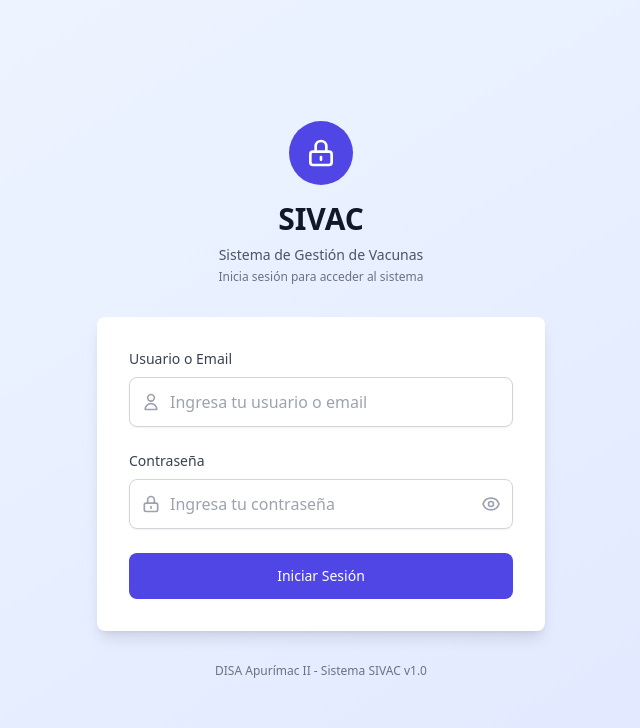
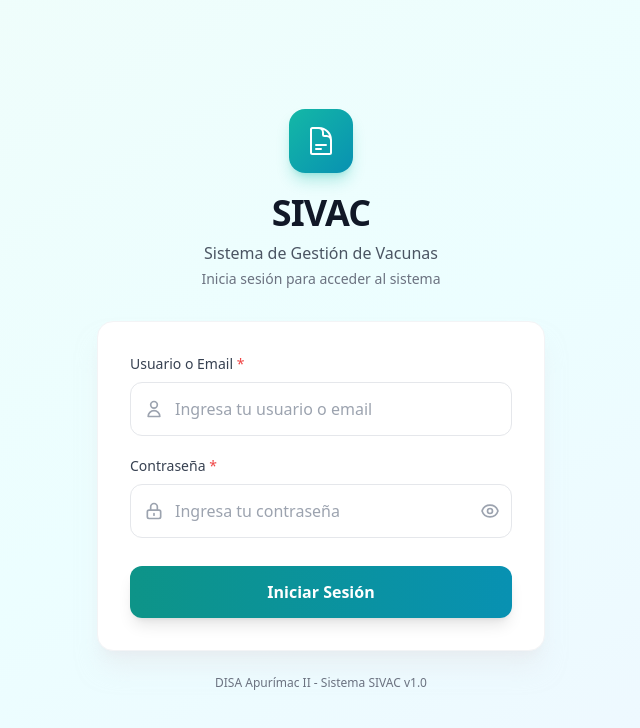
Before and after one commit to JoseLuisQL/syncova, a React (Vite) app: page /debug in a window 1280 px wide. Shown: the top 728 px of the page, without its empty margins (319-959 px from the left). Built offline with nearby package versions, Linux system fonts and the light colour scheme; no server answers.

Commit message:
feat: add login form component with client-side validation, authentication logic, and rate limit handling.

```diff
--- a/src/components/auth/LoginForm.tsx
+++ b/src/components/auth/LoginForm.tsx
@@ -1,12 +1,334 @@
-import React, { useState } from 'react';
+import React, { useState, useCallback, useMemo } from 'react';
 import { useAuth } from '../../contexts/AuthContext';
 import { LoginDto } from '../../types';
 import { useToastContext } from '../../contexts/ToastContext';
 import { useRateLimitHandler } from '../../hooks/useRateLimitHandler';
 
-/**
- * Componente de formulario de login
- */
+// ============================================================================
+// CONSTANTS
+// ============================================================================
+
+const INPUT_BASE_CLASSES =
+  'block w-full pl-11 pr-4 py-3.5 border rounded-xl text-gray-900 placeholder-gray-400 ' +
+  'focus:outline-none focus:ring-2 focus:border-transparent transition-all duration-200 ' +
+  'text-sm sm:text-base';
+
+const INPUT_NORMAL_CLASSES = 'border-gray-200 focus:ring-teal-500 hover:border-gray-300';
+const INPUT_ERROR_CLASSES = 'border-red-300 focus:ring-red-500 bg-red-50/30';
+
+const LABEL_CLASSES = 'block text-sm font-medium text-gray-700 mb-2';
+const ERROR_TEXT_CLASSES = 'mt-1.5 text-sm text-red-600 flex items-center gap-1.5';
+
+// ============================================================================
+// VALIDATION HELPERS
+// ============================================================================
+
+interface ValidationErrors {
+  usuario?: string;
+  password?: string;
+}
+
+const isValidEmail = (email: string): boolean => {
+  const emailRegex = /^[^\s@]+@[^\s@]+\.[^\s@]+$/;
+  return emailRegex.test(email);
+};
+
+const validateLoginForm = (data: LoginDto): ValidationErrors => {
+  const errors: ValidationErrors = {};
+  const trimmedUsuario = data.usuario.trim();
+
+  if (!trimmedUsuario) {
+    errors.usuario = 'El usuario es requerido';
+  } else if (trimmedUsuario.length < 3) {
+    errors.usuario = 'El usuario debe tener al menos 3 caracteres';
+  } else if (trimmedUsuario.includes('@') && !isValidEmail(trimmedUsuario)) {
+    errors.usuario = 'El formato del email no es válido';
+  } else if (/\s/.test(trimmedUsuario)) {
+    errors.usuario = 'El usuario no puede contener espacios';
+  }
+
+  if (!data.password) {
+    errors.password = 'La contraseña es requerida';
+  }
+
+  return errors;
+};
+
+// ============================================================================
+// ICON COMPONENTS
+// ============================================================================
+
+const VaccineIcon: React.FC<{ className?: string }> = ({ className = 'h-8 w-8' }) => (
+  <svg className={className} fill="none" stroke="currentColor" viewBox="0 0 24 24">
+    <path
+      strokeLinecap="round"
+      strokeLinejoin="round"
+      strokeWidth={1.5}
+      d="M19.5 14.25v-2.625a3.375 3.375 0 00-3.375-3.375h-1.5A1.125 1.125 0 0113.5 7.125v-1.5a3.375 3.375 0 00-3.375-3.375H8.25m0 12.75h7.5m-7.5 3H12M10.5 2.25H5.625c-.621 0-1.125.504-1.125 1.125v17.25c0 .621.504 1.125 1.125 1.125h12.75c.621 0 1.125-.504 1.125-1.125V11.25a9 9 0 00-9-9z"
+    />
+  </svg>
+);
+
+const UserIcon: React.FC<{ className?: string }> = ({ className = 'h-5 w-5' }) => (
+  <svg className={className} fill="none" stroke="currentColor" viewBox="0 0 24 24">
+    <path
+      strokeLinecap="round"
+      strokeLinejoin="round"
+      strokeWidth={2}
+      d="M16 7a4 4 0 11-8 0 4 4 0 018 0zM12 14a7 7 0 00-7 7h14a7 7 0 00-7-7z"
+    />
+  </svg>
+);
+
+const LockIcon: React.FC<{ className?: string }> = ({ className = 'h-5 w-5' }) => (
+  <svg className={className} fill="none" stroke="currentColor" viewBox="0 0 24 24">
+    <path
+      strokeLinecap="round"
+      strokeLinejoin="round"
+      strokeWidth={2}
+      d="M12 15v2m-6 4h12a2 2 0 002-2v-6a2 2 0 00-2-2H6a2 2 0 00-2 2v6a2 2 0 002 2zm10-10V7a4 4 0 00-8 0v4h8z"
+    />
+  </svg>
+);
+
+const EyeIcon: React.FC<{ className?: string }> = ({ className = 'h-5 w-5' }) => (
+  <svg className={className} fill="none" stroke="currentColor" viewBox="0 0 24 24">
+    <path strokeLinecap="round" strokeLinejoin="round" strokeWidth={2} d="M15 12a3 3 0 11-6 0 3 3 0 016 0z" />
+    <path
+      strokeLinecap="round"
+      strokeLinejoin="round"
+      strokeWidth={2}
+      d="M2.458 12C3.732 7.943 7.523 5 12 5c4.478 0 8.268 2.943 9.542 7-1.274 4.057-5.064 7-9.542 7-4.477 0-8.268-2.943-9.542-7z"
+    />
+  </svg>
+);
+
+const EyeOffIcon: React.FC<{ className?: string }> = ({ className = 'h-5 w-5' }) => (
+  <svg className={className} fill="none" stroke="currentColor" viewBox="0 0 24 24">
+    <path
+      strokeLinecap="round"
+      strokeLinejoin="round"
+      strokeWidth={2}
+      d="M13.875 18.825A10.05 10.05 0 0112 19c-4.478 0-8.268-2.943-9.543-7a9.97 9.97 0 011.563-3.029m5.858.908a3 3 0 114.243 4.243M9.878 9.878l4.242 4.242M9.878 9.878L3 3m6.878 6.878L21 21"
+    />
+  </svg>
+);
+
+const SpinnerIcon: React.FC<{ className?: string }> = ({ className = 'h-5 w-5' }) => (
+  <svg className={`animate-spin ${className}`} fill="none" viewBox="0 0 24 24">
+    <circle className="opacity-25" cx="12" cy="12" r="10" stroke="currentColor" strokeWidth="4" />
+    <path
+      className="opacity-75"
+      fill="currentColor"
+      d="M4 12a8 8 0 018-8V0C5.373 0 0 5.373 0 12h4zm2 5.291A7.962 7.962 0 014 12H0c0 3.042 1.135 5.824 3 7.938l3-2.647z"
+    />
+  </svg>
+);
+
+const ClockIcon: React.FC<{ className?: string }> = ({ className = 'h-5 w-5' }) => (
+  <svg className={className} fill="none" stroke="currentColor" viewBox="0 0 24 24">
+    <path
+      strokeLinecap="round"
+      strokeLinejoin="round"
+      strokeWidth={2}
+      d="M12 8v4l3 3m6-3a9 9 0 11-18 0 9 9 0 0118 0z"
+    />
+  </svg>
+);
+
+const WarningIcon: React.FC<{ className?: string }> = ({ className = 'h-5 w-5' }) => (
+  <svg className={className} fill="none" stroke="currentColor" viewBox="0 0 24 24">
+    <path
+      strokeLinecap="round"
+      strokeLinejoin="round"
+      strokeWidth={2}
+      d="M12 9v2m0 4h.01m-6.938 4h13.856c1.54 0 2.502-1.667 1.732-2.5L13.732 4c-.77-.833-1.964-.833-2.732 0L3.732 16.5c-.77.833.192 2.5 1.732 2.5z"
+    />
+  </svg>
+);
+
+const ErrorIcon: React.FC<{ className?: string }> = ({ className = 'h-4 w-4' }) => (
+  <svg className={className} fill="currentColor" viewBox="0 0 20 20">
+    <path
+      fillRule="evenodd"
+      d="M18 10a8 8 0 11-16 0 8 8 0 0116 0zm-7 4a1 1 0 11-2 0 1 1 0 012 0zm-1-9a1 1 0 00-1 1v4a1 1 0 102 0V6a1 1 0 00-1-1z"
+      clipRule="evenodd"
+    />
+  </svg>
+);
+
+// ============================================================================
+// FORM INPUT COMPONENTS
+// ============================================================================
+
+interface InputFieldProps {
+  id: string;
+  name: string;
+  type: string;
+  label: string;
+  value: string;
+  placeholder: string;
+  error?: string;
+  autoComplete?: string;
+  icon: React.ReactNode;
+  onChange: (e: React.ChangeEvent<HTMLInputElement>) => void;
+  rightElement?: React.ReactNode;
+}
+
+const InputField: React.FC<InputFieldProps> = ({
+  id,
+  name,
+  type,
+  label,
+  value,
+  placeholder,
+  error,
+  autoComplete,
+  icon,
+  onChange,
+  rightElement,
+}) => {
+  const inputClasses = useMemo(
+    () => `${INPUT_BASE_CLASSES} ${error ? INPUT_ERROR_CLASSES : INPUT_NORMAL_CLASSES} ${rightElement ? 'pr-12' : ''}`,
+    [error, rightElement]
+  );
+
+  return (
+    <div>
+      <label htmlFor={id} className={LABEL_CLASSES}>
+        {label} <span className="text-red-500">*</span>
+      </label>
+      <div className="relative">
+        <div className="absolute inset-y-0 left-0 pl-3.5 flex items-center pointer-events-none">
+          <span className="text-gray-400">{icon}</span>
+        </div>
+        <input
+          id={id}
+          name={name}
+          type={type}
+          autoComplete={autoComplete}
+          required
+          value={value}
+          onChange={onChange}
+          className={inputClasses}
+          placeholder={placeholder}
+          aria-invalid={!!error}
+          aria-describedby={error ? `${id}-error` : undefined}
+        />
+        {rightElement && (
+          <div className="absolute inset-y-0 right-0 pr-3 flex items-center">
+            {rightElement}
+          </div>
+        )}
+      </div>
+      {error && (
+        <p id={`${id}-error`} className={ERROR_TEXT_CLASSES} role="alert">
+          <ErrorIcon />
+          {error}
+        </p>
+      )}
+    </div>
+  );
+};
+
+// ============================================================================
+// RATE LIMIT ALERT COMPONENT
+// ============================================================================
+
+interface RateLimitAlertProps {
+  remainingTime: number;
+}
+
+const RateLimitAlert: React.FC<RateLimitAlertProps> = ({ remainingTime }) => {
+  const minutes = Math.floor(remainingTime / 60);
+  const seconds = remainingTime % 60;
+  const timeDisplay = `${minutes}:${String(seconds).padStart(2, '0')}`;
+
+  return (
+    <div
+      className="mt-4 p-4 bg-amber-50 border border-amber-200 rounded-xl animate-fade-in"
+      role="alert"
+    >
+      <div className="flex items-start gap-3">
+        <WarningIcon className="h-5 w-5 text-amber-500 flex-shrink-0 mt-0.5" />
+        <div>
+          <p className="text-sm font-medium text-amber-800">
+            Demasiados intentos de login
+          </p>
+          <p className="text-sm text-amber-700 mt-1">
+            Podrá intentar nuevamente en{' '}
+            <span className="font-mono font-semibold">{timeDisplay}</span>
+          </p>
+        </div>
+      </div>
+    </div>
+  );
+};
+
+// ============================================================================
+// SUBMIT BUTTON COMPONENT
+// ============================================================================
+
+interface SubmitButtonProps {
+  isLoading: boolean;
+  canRetry: boolean;
+  remainingTime: number;
+}
+
+const SubmitButton: React.FC<SubmitButtonProps> = ({ isLoading, canRetry, remainingTime }) => {
+  const isDisabled = isLoading || !canRetry;
+
+  const buttonClasses = useMemo(() => {
+    const base =
+      'w-full flex items-center justify-center gap-2 py-3.5 px-4 rounded-xl text-sm sm:text-base ' +
+      'font-semibold text-white transition-all duration-200 focus:outline-none focus:ring-2 ' +
+      'focus:ring-offset-2 focus:ring-teal-500 shadow-lg';
+
+    if (isDisabled) {
+      return `${base} bg-gray-400 cursor-not-allowed shadow-none`;
+    }
+    return `${base} bg-gradient-to-r from-teal-600 to-cyan-600 hover:from-teal-700 hover:to-cyan-700 hover:shadow-xl active:scale-[0.98]`;
+  }, [isDisabled]);
+
+  const renderContent = () => {
+    if (isLoading) {
+      return (
+        <>
+          <SpinnerIcon className="h-5 w-5" />
+          <span>Iniciando sesión...</span>
+        </>
+      );
+    }
+
+    if (!canRetry) {
+      const minutes = Math.ceil(remainingTime / 60);
+      return (
+        <>
+          <ClockIcon className="h-5 w-5" />
+          <span>Espere {minutes} min</span>
+        </>
+      );
+    }
+
+    return <span>Iniciar Sesión</span>;
+  };
+
+  return (
+    <button
+      type="submit"
+      disabled={isDisabled}
+      className={buttonClasses}
+      aria-busy={isLoading}
+    >
+      {renderContent()}
+    </button>
+  );
+};
+
+// ============================================================================
+// MAIN LOGIN FORM COMPONENT
+// ============================================================================
+
 const LoginForm: React.FC = () => {
   const { login, isLoading } = useAuth();
   const { toast } = useToastContext();
@@ -16,60 +338,38 @@ const LoginForm: React.FC = () => {
     usuario: '',
     password: '',
   });
+  const [showPassword, setShowPassword] = useState(false);
+  const [errors, setErrors] = useState<ValidationErrors>({});
 
-  const [showPassword, setShowPassword] = useState(false);
-  const [errors, setErrors] = useState<Partial<LoginDto>>({});
+  const handleInputChange = useCallback((e: React.ChangeEvent<HTMLInputElement>) => {
+    const { name, value } = e.target;
 
-  /**
-   * Manejar cambios en los campos del formulario
-   */
-  const handleInputChange = (e: React.ChangeEvent<HTMLInputElement>) => {
-    const { name, value } = e.target;
     setFormData(prev => ({
       ...prev,
       [name]: value,
     }));
 
-    // Limpiar error del campo cuando el usuario empiece a escribir
-    if (errors[name as keyof LoginDto]) {
+    if (errors[name as keyof ValidationErrors]) {
       setErrors(prev => ({
         ...prev,
         [name]: undefined,
       }));
     }
-  };
+  }, [errors]);
 
-  /**
-   * Validar formulario
-   */
-  const validateForm = (): boolean => {
-    const newErrors: Partial<LoginDto> = {};
+  const togglePasswordVisibility = useCallback(() => {
+    setShowPassword(prev => !prev);
+  }, []);
 
-    if (!formData.usuario.trim()) {
-      newErrors.usuario = 'El usuario es requerido';
-    } else if (formData.usuario.length < 3) {
-      newErrors.usuario = 'El usuario debe tener al menos 3 caracteres';
-    }
-
-    if (!formData.password) {
-      newErrors.password = 'La contraseña es requerida';
-    }
-
-    setErrors(newErrors);
-    return Object.keys(newErrors).length === 0;
-  };
-
-  /**
-   * Manejar envío del formulario
-   */
-  const handleSubmit = async (e: React.FormEvent) => {
+  const handleSubmit = useCallback(async (e: React.FormEvent) => {
     e.preventDefault();
 
-    if (!validateForm()) {
+    const validationErrors = validateLoginForm(formData);
+    if (Object.keys(validationErrors).length > 0) {
+      setErrors(validationErrors);
       return;
     }
 
-    // Verificar si se puede reintentar
     if (!canRetry) {
       const minutes = Math.ceil(rateLimitState.remainingTime / 60);
       toast.error(`Debe esperar ${minutes} minuto${minutes > 1 ? 's' : ''} antes de intentar nuevamente`);
@@ -79,210 +379,100 @@ const LoginForm: React.FC = () => {
     try {
       await login(formData);
       toast.success('Inicio de sesión exitoso');
-    } catch (error: any) {
+    } catch (error: unknown) {
       console.error('Error en login:', error);
 
-      // Manejar error de rate limiting
       if (!handleRateLimitError(error)) {
-        // Si no es un error de rate limiting, mostrar error normal
-        toast.error(error.message || 'Error al iniciar sesión');
+        const errorMessage = error instanceof Error ? error.message : 'Error al iniciar sesión';
+        toast.error(errorMessage);
       }
     }
-  };
+  }, [formData, canRetry, rateLimitState.remainingTime, toast, login, handleRateLimitError]);
+
+  const passwordToggleButton = useMemo(() => (
+    <button
+      type="button"
+      onClick={togglePasswordVisibility}
+      className="text-gray-400 hover:text-gray-600 transition-colors focus:outline-none focus:text-teal-600"
+      aria-label={showPassword ? 'Ocultar contraseña' : 'Mostrar contraseña'}
+    >
+      {showPassword ? <EyeOffIcon /> : <EyeIcon />}
+    </button>
+  ), [showPassword, togglePasswordVisibility]);
 
   return (
-    <div className="min-h-screen flex items-center justify-center bg-gradient-to-br from-blue-50 to-indigo-100 py-12 px-4 sm:px-6 lg:px-8">
-      <div className="max-w-md w-full space-y-8">
+    <div className="min-h-screen flex items-center justify-center bg-gradient-to-br from-teal-50 via-cyan-50 to-blue-50 py-8 px-4 sm:px-6 lg:px-8">
+      <div className="max-w-md w-full">
         {/* Header */}
-        <div className="text-center">
-          <div className="mx-auto h-16 w-16 bg-indigo-600 rounded-full flex items-center justify-center mb-4">
-            <svg
-              className="h-8 w-8 text-white"
-              fill="none"
-              stroke="currentColor"
-              viewBox="0 0 24 24"
-            >
-              <path
-                strokeLinecap="round"
-                strokeLinejoin="round"
-                strokeWidth={2}
-                d="M12 15v2m-6 4h12a2 2 0 002-2v-6a2 2 0 00-2-2H6a2 2 0 00-2 2v6a2 2 0 002 2zm10-10V7a4 4 0 00-8 0v4h8z"
-              />
-            </svg>
+        <header className="text-center mb-8">
+          <div className="mx-auto h-16 w-16 bg-gradient-to-br from-teal-500 to-cyan-600 rounded-2xl flex items-center justify-center mb-5 shadow-lg shadow-teal-500/30 transform hover:scale-105 transition-transform">
+            <VaccineIcon className="h-8 w-8 text-white" />
           </div>
-          <h2 className="text-3xl font-bold text-gray-900 mb-2">
+          <h1 className="text-3xl sm:text-4xl font-bold text-gray-900 tracking-tight">
             SIVAC
-          </h2>
-          <p className="text-sm text-gray-600">
+          </h1>
+          <p className="text-base text-gray-600 mt-2">
             Sistema de Gestión de Vacunas
           </p>
-          <p className="text-xs text-gray-500 mt-1">
+          <p className="text-sm text-gray-500 mt-1">
             Inicia sesión para acceder al sistema
           </p>
-        </div>
+        </header>
 
-        {/* Formulario */}
-        <form className="mt-8 space-y-6" onSubmit={handleSubmit}>
-          <div className="bg-white rounded-lg shadow-lg p-8 space-y-6">
-            {/* Campo Usuario */}
-            <div>
-              <label htmlFor="usuario" className="block text-sm font-medium text-gray-700 mb-2">
-                Usuario o Email
-              </label>
-              <div className="relative">
-                <div className="absolute inset-y-0 left-0 pl-3 flex items-center pointer-events-none">
-                  <svg
-                    className="h-5 w-5 text-gray-400"
-                    fill="none"
-                    stroke="currentColor"
-                    viewBox="0 0 24 24"
-                  >
-                    <path
-                      strokeLinecap="round"
-                      strokeLinejoin="round"
-                      strokeWidth={2}
-                      d="M16 7a4 4 0 11-8 0 4 4 0 018 0zM12 14a7 7 0 00-7 7h14a7 7 0 00-7-7z"
-                    />
-                  </svg>
-                </div>
-                <input
+        {/* Form Card */}
+        <div className="bg-white rounded-2xl shadow-xl shadow-gray-200/50 p-6 sm:p-8 border border-gray-100">
+          <form onSubmit={handleSubmit} noValidate className="space-y-5">
+            {/* Username Field */}
+            <InputField
               id="usuario"
               name="usuario"
               type="text"
+              label="Usuario o Email"
+              value={formData.usuario}
+              placeholder="Ingresa tu usuario o email"
+              error={errors.usuario}
               autoComplete="username"
-                  required
-                  value={formData.usuario}
+              icon={<UserIcon />}
               onChange={handleInputChange}
-                  className={`block w-full pl-10 pr-3 py-3 border rounded-lg shadow-sm placeholder-gray-400 focus:outline-none focus:ring-2 focus:ring-indigo-500 focus:border-indigo-500 transition-colors ${
-                    errors.usuario
-                      ? 'border-red-300 focus:ring-red-500 focus:border-red-500'
-                      : 'border-gray-300'
-                  }`}
-                  placeholder="Ingresa tu usuario o email"
             />
-              </div>
-              {errors.usuario && (
-                <p className="mt-1 text-sm text-red-600">{errors.usuario}</p>
-              )}
-            </div>
 
-            {/* Campo Contraseña */}
-            <div>
-              <label htmlFor="password" className="block text-sm font-medium text-gray-700 mb-2">
-                Contraseña
-              </label>
-              <div className="relative">
-                <div className="absolute inset-y-0 left-0 pl-3 flex items-center pointer-events-none">
-                  <svg
-                    className="h-5 w-5 text-gray-400"
-                    fill="none"
-                    stroke="currentColor"
-                    viewBox="0 0 24 24"
-                  >
-                    <path
-                      strokeLinecap="round"
-                      strokeLinejoin="round"
-                      strokeWidth={2}
-                      d="M12 15v2m-6 4h12a2 2 0 002-2v-6a2 2 0 00-2-2H6a2 2 0 00-2 2v6a2 2 0 002 2zm10-10V7a4 4 0 00-8 0v4h8z"
-                    />
-                  </svg>
-                </div>
-                <input
+            {/* Password Field */}
+            <InputField
               id="password"
               name="password"
               type={showPassword ? 'text' : 'password'}
+              label="Contraseña"
+              value={formData.password}
+              placeholder="Ingresa tu contraseña"
+              error={errors.password}
               autoComplete="current-password"
-                  required
-                  value={formData.password}
+              icon={<LockIcon />}
               onChange={handleInputChange}
-                  className={`block w-full pl-10 pr-12 py-3 border rounded-lg shadow-sm placeholder-gray-400 focus:outline-none focus:ring-2 focus:ring-indigo-500 focus:border-indigo-500 transition-colors ${
-                    errors.password
-                      ? 'border-red-300 focus:ring-red-500 focus:border-red-500'
-                      : 'border-gray-300'
-                  }`}
-                  placeholder="Ingresa tu contraseña"
+              rightElement={passwordToggleButton}
             />
-                <button
-                  type="button"
-                  className="absolute inset-y-0 right-0 pr-3 flex items-center"
-                  onClick={() => setShowPassword(!showPassword)}
-                >
-                  {showPassword ? (
-                    <svg className="h-5 w-5 text-gray-400 hover:text-gray-600" fill="none" stroke="currentColor" viewBox="0 0 24 24">
-                      <path strokeLinecap="round" strokeLinejoin="round" strokeWidth={2} d="M13.875 18.825A10.05 10.05 0 0112 19c-4.478 0-8.268-2.943-9.543-7a9.97 9.97 0 011.563-3.029m5.858.908a3 3 0 114.243 4.243M9.878 9.878l4.242 4.242M9.878 9.878L3 3m6.878 6.878L21 21" />
-                    </svg>
-                  ) : (
-                    <svg className="h-5 w-5 text-gray-400 hover:text-gray-600" fill="none" stroke="currentColor" viewBox="0 0 24 24">
-                      <path strokeLinecap="round" strokeLinejoin="round" strokeWidth={2} d="M15 12a3 3 0 11-6 0 3 3 0 016 0z" />
-                      <path strokeLinecap="round" strokeLinejoin="round" strokeWidth={2} d="M2.458 12C3.732 7.943 7.523 5 12 5c4.478 0 8.268 2.943 9.542 7-1.274 4.057-5.064 7-9.542 7-4.477 0-8.268-2.943-9.542-7z" />
-                    </svg>
-                  )}
-                </button>
-              </div>
-              {errors.password && (
-                <p className="mt-1 text-sm text-red-600">{errors.password}</p>
-              )}
+
+            {/* Submit Button */}
+            <div className="pt-2">
+              <SubmitButton
+                isLoading={isLoading}
+                canRetry={canRetry}
+                remainingTime={rateLimitState.remainingTime}
+              />
             </div>
 
-            {/* Botón de envío */}
-            <div>
-              <button
-                type="submit"
-                disabled={isLoading || !canRetry}
-                className={`group relative w-full flex justify-center py-3 px-4 border border-transparent text-sm font-medium rounded-lg text-white transition-colors focus:outline-none focus:ring-2 focus:ring-offset-2 focus:ring-indigo-500 ${
-                  isLoading || !canRetry
-                    ? 'bg-indigo-400 cursor-not-allowed'
-                    : 'bg-indigo-600 hover:bg-indigo-700'
-                }`}
-              >
-                {isLoading ? (
-                  <>
-                    <svg className="animate-spin -ml-1 mr-3 h-5 w-5 text-white" fill="none" viewBox="0 0 24 24">
-                      <circle className="opacity-25" cx="12" cy="12" r="10" stroke="currentColor" strokeWidth="4"></circle>
-                      <path className="opacity-75" fill="currentColor" d="M4 12a8 8 0 018-8V0C5.373 0 0 5.373 0 12h4zm2 5.291A7.962 7.962 0 014 12H0c0 3.042 1.135 5.824 3 7.938l3-2.647z"></path>
-                    </svg>
-                    Iniciando sesión...
-                  </>
-                ) : !canRetry ? (
-                  <>
-                    <svg className="mr-2 h-5 w-5" fill="none" stroke="currentColor" viewBox="0 0 24 24">
-                      <path strokeLinecap="round" strokeLinejoin="round" strokeWidth={2} d="M12 8v4l3 3m6-3a9 9 0 11-18 0 9 9 0 0118 0z" />
-                    </svg>
-                    Espere {Math.ceil(rateLimitState.remainingTime / 60)} min
-                  </>
-                ) : (
-                  'Iniciar Sesión'
+            {/* Rate Limit Alert */}
+            {rateLimitState.isBlocked && (
+              <RateLimitAlert remainingTime={rateLimitState.remainingTime} />
             )}
-              </button>
-
-              {/* Mensaje de rate limiting */}
-              {rateLimitState.isBlocked && (
-                <div className="mt-3 p-3 bg-yellow-50 border border-yellow-200 rounded-lg">
-                  <div className="flex items-center">
-                    <svg className="h-5 w-5 text-yellow-400 mr-2" fill="none" stroke="currentColor" viewBox="0 0 24 24">
-                      <path strokeLinecap="round" strokeLinejoin="round" strokeWidth={2} d="M12 9v2m0 4h.01m-6.938 4h13.856c1.54 0 2.502-1.667 1.732-2.5L13.732 4c-.77-.833-1.964-.833-2.732 0L3.732 16.5c-.77.833.192 2.5 1.732 2.5z" />
-                    </svg>
-                    <div>
-                      <p className="text-sm text-yellow-800 font-medium">
-                        Demasiados intentos de login
-                      </p>
-                      <p className="text-xs text-yellow-700 mt-1">
-                        Podrá intentar nuevamente en {Math.floor(rateLimitState.remainingTime / 60)}:{String(rateLimitState.remainingTime % 60).padStart(2, '0')}
-                      </p>
+          </form>
         </div>
-                  </div>
-                </div>
-              )}
-            </div>
-          </div>
-        </form>
 
         {/* Footer */}
-        <div className="text-center">
+        <footer className="text-center mt-6">
           <p className="text-xs text-gray-500">
             DISA Apurímac II - Sistema SIVAC v1.0
           </p>
-        </div>
+        </footer>
       </div>
     </div>
   );
```
Lines whose indentation alone changed are shown as unchanged.
